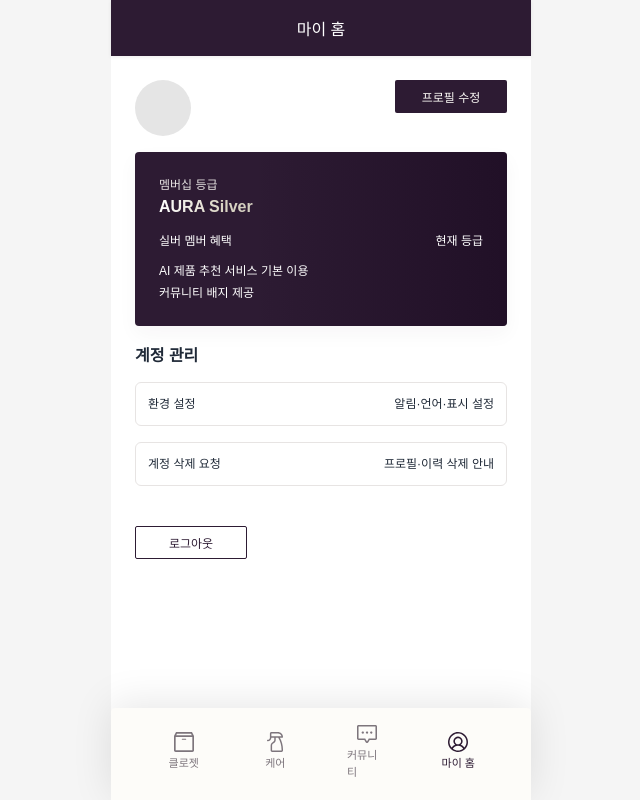
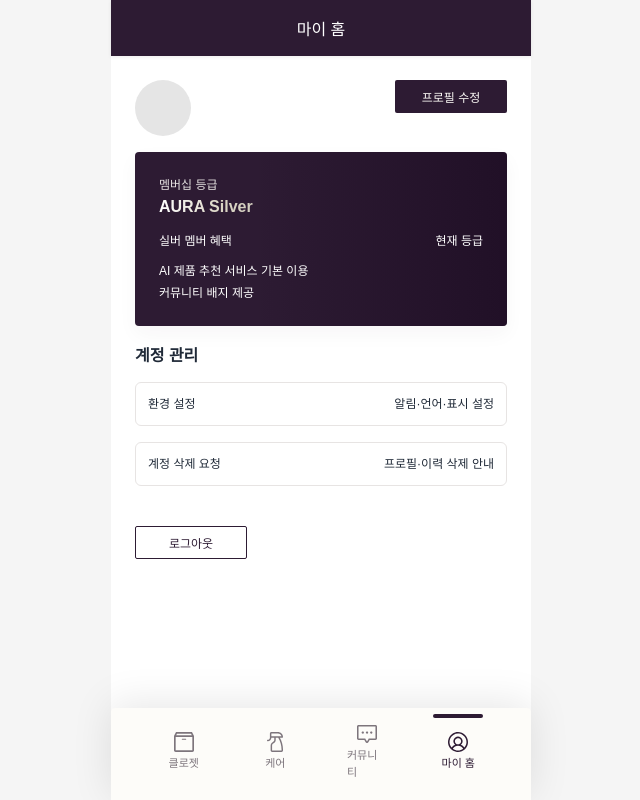
Before and after one commit to 14th-Hackathon-AURA/AURA-FE, a React (Vite) app: page /mypage in a window 1280 px wide. Shown: the whole page, without its empty margins (319-959 px from the left). Built offline with nearby package versions, Linux system fonts and the light colour scheme; no server answers; a web font is replaced by a local one.

Commit message:
styles: nav bar 스타일 변경

```diff
--- a/src/components/common/BottomNavBar.jsx
+++ b/src/components/common/BottomNavBar.jsx
@@ -21,7 +21,14 @@ const BottomNavBar = () => {
         const active = pathname.startsWith(tab.to);
         return (
           <TabLink key={tab.key} to={tab.to}>
-            <TabIcon src={tab.icon} alt="" />
+            {active && <ActiveIndicator />}
+            <TabIcon
+              style={{
+                backgroundColor: active ? "var(--color-primary)" : "var(--color-tab-gray)",
+                WebkitMaskImage: `url("${tab.icon}")`,
+                maskImage: `url("${tab.icon}")`,
+              }}
+            />
             <TabLabel $active={active}>{tab.label}</TabLabel>
           </TabLink>
         );
@@ -47,6 +54,7 @@ const Nav = styled.nav`
 `;
 
 const TabLink = styled(Link)`
+  position: relative;
   display: flex;
   flex-direction: column;
   align-items: center;
@@ -54,10 +62,27 @@ const TabLink = styled(Link)`
   width: 4rem;
 `;
 
-const TabIcon = styled.img`
+const ActiveIndicator = styled.span`
+  position: absolute;
+  top: -1.8rem;
+  left: 50%;
+  transform: translateX(-50%);
+  width: 5rem;
+  height: 0.4rem;
+  border-radius: 999px;
+  background: var(--color-primary);
+`;
+
+const TabIcon = styled.span`
+  flex-shrink: 0;
   width: 2rem;
   height: 2rem;
-  object-fit: contain;
+  mask-repeat: no-repeat;
+  mask-position: center;
+  mask-size: contain;
+  -webkit-mask-repeat: no-repeat;
+  -webkit-mask-position: center;
+  -webkit-mask-size: contain;
 `;
 
 const TabLabel = styled.span`
```
